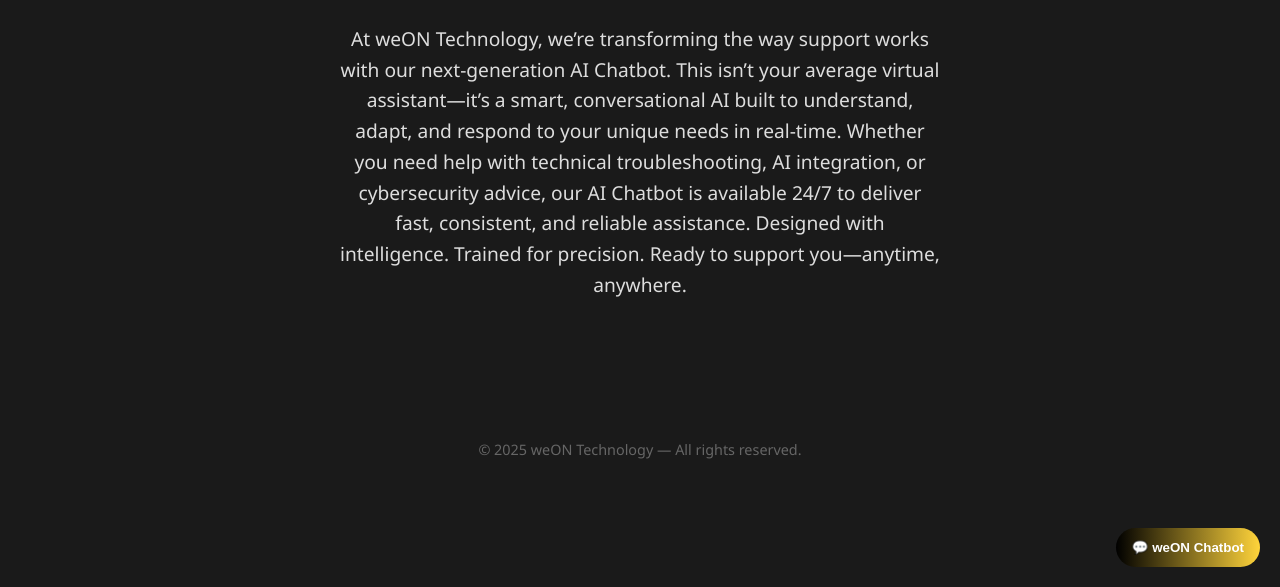
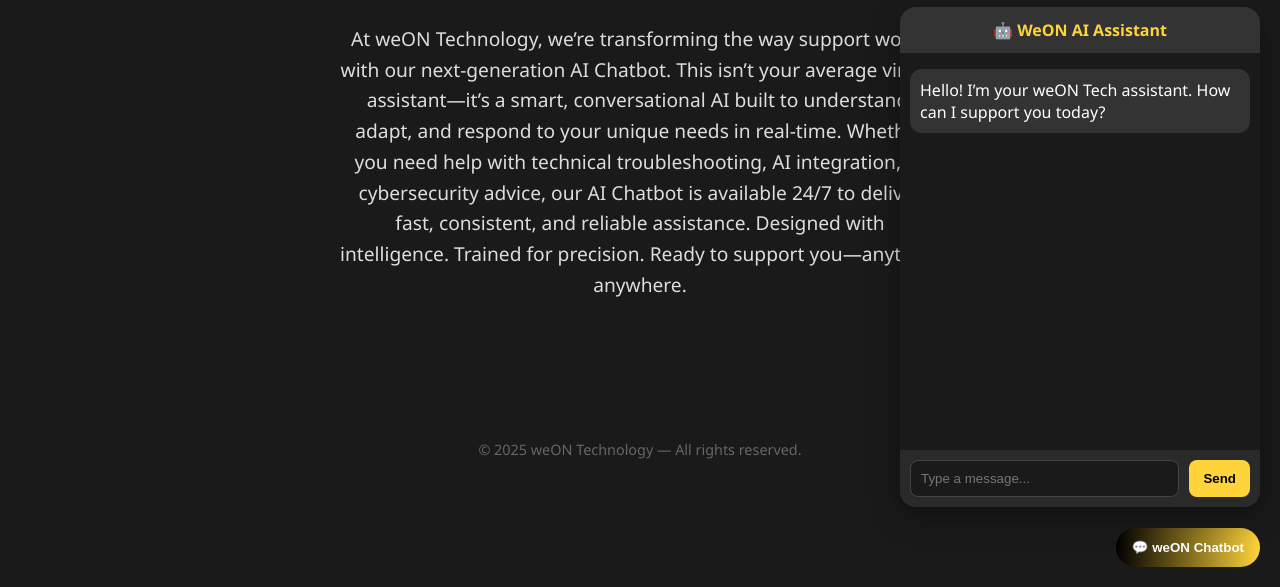
Before and after one commit to ComputerfreeksNZ/weON-v.1, a plain HTML site: page chatbot.html in a window 1280 px wide. Shown: the part 213-800 px from the top of the page. Drawn offline with Linux system fonts and the light colour scheme.

Commit message:
Add files via upload

```diff
--- a/chatbot.html
+++ b/chatbot.html
@@ -1,4 +1,3 @@
-
 <!DOCTYPE html>
 <html lang="en">
 <head>
@@ -26,7 +25,6 @@
       max-width: 600px;
       line-height: 1.6;
     }
-
     footer {
       margin-top: 80px;
       font-size: 0.9rem;
@@ -63,6 +61,7 @@ This isn’t your average virtual assistant—it’s a smart, conversational AI
     Designed with intelligence. Trained for precision. Ready to support you—anytime, anywhere.
   </p>
 </header>
+
 <footer>
   &copy; 2025 weON Technology — All rights reserved.
 </footer>
@@ -122,6 +121,12 @@ Designed with intelligence. Trained for precision. Ready to support you—anytim
     }
   };
 
+ window.addEventListener("load", () => {
+  setTimeout(() => {
+    const toggleButton = document.getElementById("chatToggleButton");
+    toggleButton.click(); // Auto-open chat after 5 seconds
+  }, 5000); // 5000 milliseconds = 5 seconds
+});
   function handleKeyPress(event) {
     if (event.key === "Enter") sendMessage();
   }
@@ -132,12 +137,21 @@ Designed with intelligence. Trained for precision. Ready to support you—anytim
     if (!msg) return;
 
     const chatBox = document.getElementById("chatBox");
+
     const user = document.createElement("div");
     user.textContent = msg;
     user.style = "margin:6px 0;padding:10px;border-radius:12px;background:#ffd43b;color:#000;align-self:flex-end;";
     chatBox.appendChild(user);
     chatBox.scrollTop = chatBox.scrollHeight;
     input.value = "";
+
+    // Typing indicator
+    const typing = document.createElement("div");
+    typing.textContent = "Typing...";
+    typing.style = "margin:6px 0;padding:10px;border-radius:12px;background:#444;color:#ccc;font-style:italic;";
+    typing.id = "typingIndicator";
+    chatBox.appendChild(typing);
+    chatBox.scrollTop = chatBox.scrollHeight;
 
     try {
       const res = await fetch(API_URL, {
@@ -150,12 +164,20 @@ Designed with intelligence. Trained for precision. Ready to support you—anytim
       });
       const data = await res.json();
       const reply = data?.choices?.[0]?.message?.content || "No response.";
+
+      // Remove typing indicator
+      const typingDiv = document.getElementById("typingIndicator");
+      if (typingDiv) chatBox.removeChild(typingDiv);
+
       const bot = document.createElement("div");
       bot.textContent = reply;
       bot.style = "margin:6px 0;padding:10px;border-radius:12px;background:#333;color:#fff;align-self:flex-start;";
       chatBox.appendChild(bot);
       chatBox.scrollTop = chatBox.scrollHeight;
     } catch {
+      const typingDiv = document.getElementById("typingIndicator");
+      if (typingDiv) chatBox.removeChild(typingDiv);
+
       const err = document.createElement("div");
       err.textContent = "⚠️ Unable to connect.";
       err.style = "margin:6px 0;padding:10px;border-radius:12px;background:#a00;color:#fff;";
@@ -163,5 +185,6 @@ Designed with intelligence. Trained for precision. Ready to support you—anytim
     }
   }
 </script>
+
 </body>
 </html>
```
Lines whose indentation alone changed are shown as unchanged.
